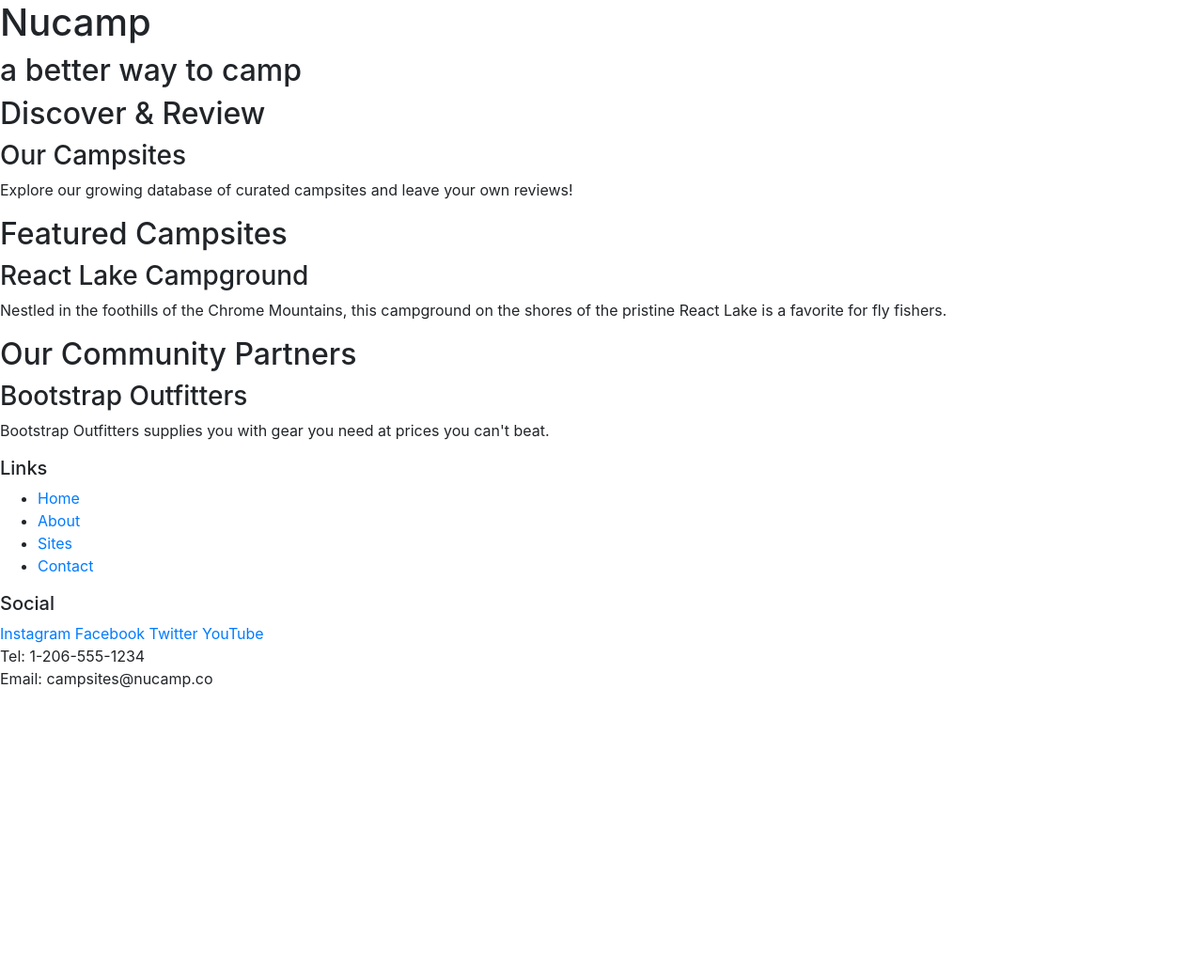
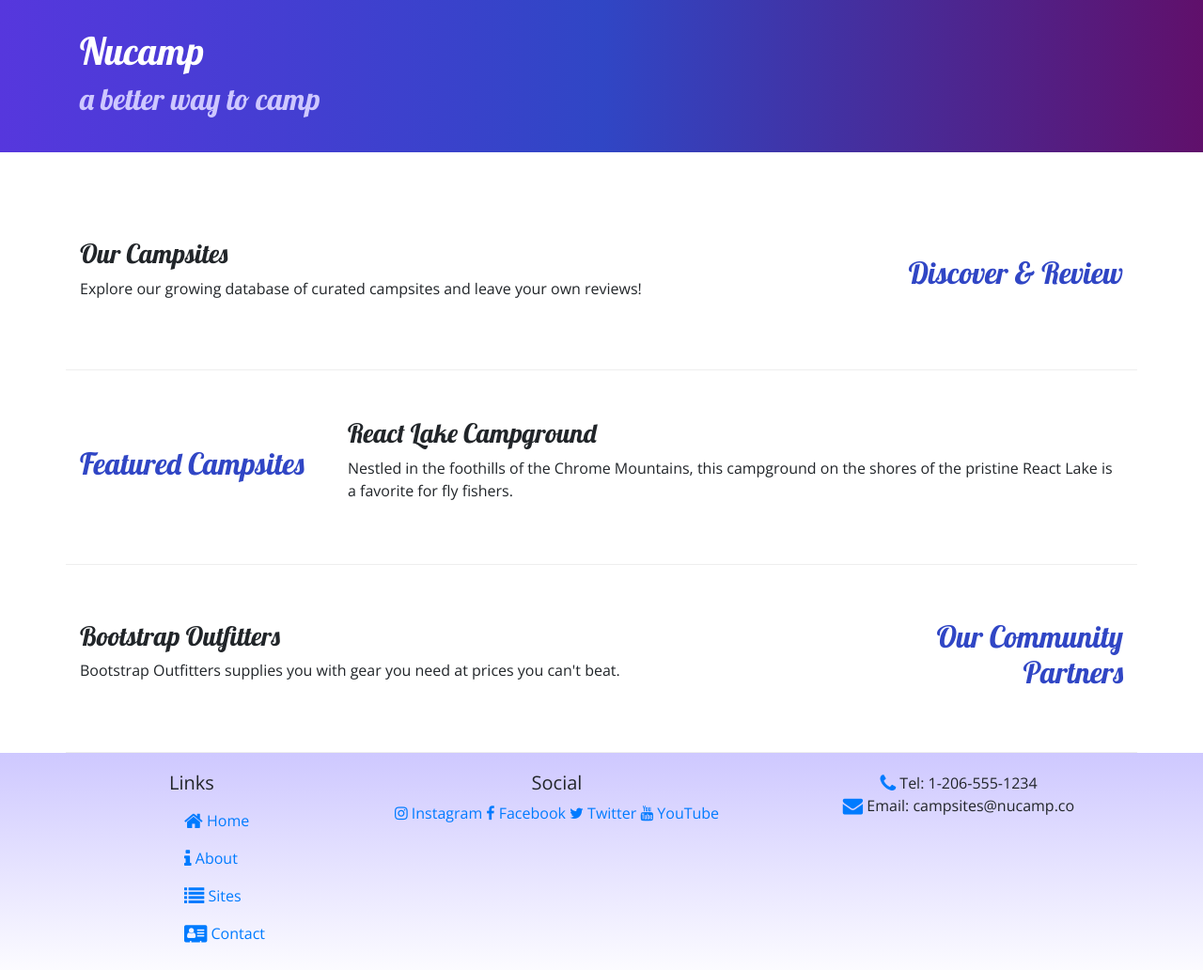
Before and after one commit to Snehak83/nucamp, a website: page index.html in a window 1280 px wide. Shown: the whole page at 94% size. Before the commit the page ends 800 px from the top, so only its background shows below. Drawn offline with nearby package versions, Linux system fonts and the light colour scheme.

Commit message:
Icon Fonts

```diff
--- /dev/null
+++ b/css/styles.css
@@ -0,0 +1,32 @@
+body {
+    font-family: "Open Sans", sans-serif;
+}
+
+h1, h2, h3 {
+    font-family: "Lobster", cursive;
+}
+
+h2 {
+    color: #3046C5;
+}
+
+header h2 {
+    color: #CEC8FF;
+}
+
+footer {
+    background-image: linear-gradient(#CEC8FF, white);
+    padding: 20px 0;
+}
+
+.jumbotron {
+    padding: 30px;
+    background-image: linear-gradient(to right, #5637DD, #3046C5, #60106B);
+    color: white;
+}
+
+.row-content {
+    padding: 50px 0;
+    border-bottom: 1px ridge;
+    min-height: 200px;
+}
--- a/index.html
+++ b/index.html
@@ -9,57 +9,87 @@
         <!-- Bootstrap CSS -->
         <link rel="stylesheet" href="node_modules/bootstrap/dist/css/bootstrap.min.css" />
 
-        <title>Nucamp: A Better Way To Camp</title>
+        <!-- Additional CSS must be placed after Bootstrap CSS -->
+        <link rel="stylesheet" href="node_modules/font-awesome/css/font-awesome.min.css" />
+        <link rel="stylesheet" href="https://fonts.googleapis.com/css?family=Lobster|Open+Sans" />
+        <link rel="stylesheet" href="css/styles.css" />
+
+        <title>NuCamp: A Better Way To Camp</title>
     </head>
 
 <body>
 
-    <header>
-        <div>
-            <h1>Nucamp</h1>
-            <h2>a better way to camp</h2>
+    <header class="jumbotron jumbotron-fluid">
+        <div class="container">
+            <div class="row">
+                <div class="col">
+                    <h1>Nucamp</h1>
+                    <h2>a better way to camp</h2>
+                </div>
+            </div>
         </div>
     </header>
 
-    <div>
-        <h2>Discover & Review</h2>
-        <h3>Our Campsites</h3>
-        <p>Explore our growing database of curated campsites and leave your own reviews!</p>
+<div class="container">
+    <div class="row row-content align-items-center">
+        <div class="col-sm-4 order-sm-last col-md-3">
+            <h2 class="text-sm-right">Discover & Review</h2>
+        </div>
+        <div class="col">
+            <h3>Our Campsites</h3>
+            <p class="d-none d-sm-block">Explore our growing database of curated campsites and leave your own reviews!</p>
+        </div>
     </div>
 
-    <div>
-        <h2>Featured Campsites</h2>
-        <h3>React Lake Campground</h3>
-        <p>Nestled in the foothills of the Chrome Mountains, this campground on the shores of the pristine React Lake is a favorite for fly fishers.</p>
+    <div class="row row-content align-items-center">
+        <div class="col-sm-4 col-md-3">
+            <h2>Featured Campsites</h2>
+        </div>
+        <div class="col">
+            <h3>React Lake Campground</h3>
+            <p class="d-none d-sm-block">Nestled in the foothills of the Chrome Mountains, this campground on the shores of the pristine React Lake is a favorite for fly fishers.</p>
+        </div>
     </div>
 
-    <div>
-        <h2>Our Community Partners</h2>
-        <h3>Bootstrap Outfitters</h3>
-        <p>Bootstrap Outfitters supplies you with gear you need at prices you can't beat.</p>
+    <div class="row row-content align-items-center">
+        <div class="col-sm-4 order-sm-last col-md-3">
+            <h2 class="text-sm-right">Our Community Partners</h2>
+        </div>
+
+        <div class="col">
+            <h3>Bootstrap Outfitters</h3>
+            <p class="d-none d-sm-block">Bootstrap Outfitters supplies you with gear you need at prices you can't beat.</p>
+        </div>
     </div>
+</div>
+
 
     <footer>
-        <div>
+        <div class="container">
+            <div class="row">
+        <div class="col-4 col-sm-2 offset-1">
             <h5>Links</h5>
-            <ul>
-                <li><a href="#">Home</a></li>
-                <li><a href="#">About</a></li>
-                <li><a href="#">Sites</a></li>
-                <li><a href="#">Contact</a></li>
+            <ul class="list-unstyled">
+                <li class="nav-item active"><a class="nav-link" href="#"><i class ="fa fa-home fa-lg"></i> Home</a></li>
+                <li class="nav-item"><a class="nav-link" href="aboutus.html"><i class="fa fa-info fa-lg"></i> About</a></li>
+                <li class="nav-item"><a class="nav-link" href="#"><i class="fa fa-list fa-lg"></i> Sites</a></li>
+                <li class="nav-item"><a class="nav-link" href="#"><i class="fa fa-address-card fa-lg"></i> Contact</a></li>
             </ul>
         </div>
-        <div>
+
+        <div class="col-6 col-sm-5 text-center">
             <h5>Social</h5>
-            <a href="http://instagram.com/">Instagram</a>
-            <a href="http://facebook.com/">Facebook</a>
-            <a href="http://twitter.com/">Twitter</a>
-            <a href="http://youtube.com/">YouTube</a>
+            <a href="http://instagram.com/"><i class="fa fa-instagram"></i> Instagram</a>
+            <a href="http://facebook.com/"><i class="fa fa-facebook"></i> Facebook</a>
+            <a href="http://twitter.com/"><i class="fa fa-twitter"></i> Twitter</a>
+            <a href="http://youtube.com/"><i class="fa fa-youtube"></i> YouTube</a>
         </div>
-        <div>
-            Tel: 1-206-555-1234<br />
-            Email: campsites@nucamp.co
+        <div class="col-sm-4 text-center">
+            <i class="fa fa-phone fa-lg text-primary"></i> Tel: 1-206-555-1234<br />
+            <i class="fa fa-envelope fa-lg text-primary"></i> Email: campsites@nucamp.co
         </div>
+    </div>
+</div>
     </footer>
 
     <!-- jQuery must come first, then Popper.js, then the Bootstrap JavaScript plugins.-->
--- a/package.json
+++ b/package.json
@@ -14,6 +14,7 @@
     "lite-server": "^2.6.1"
   },
   "dependencies": {
-    "bootstrap": "^4.5.2"
+    "bootstrap": "^4.5.2",
+    "font-awesome": "^4.7.0"
   }
 }
```
Also changed, not shown: aboutus.html (added, +92 -0 lines), 1 other file.
